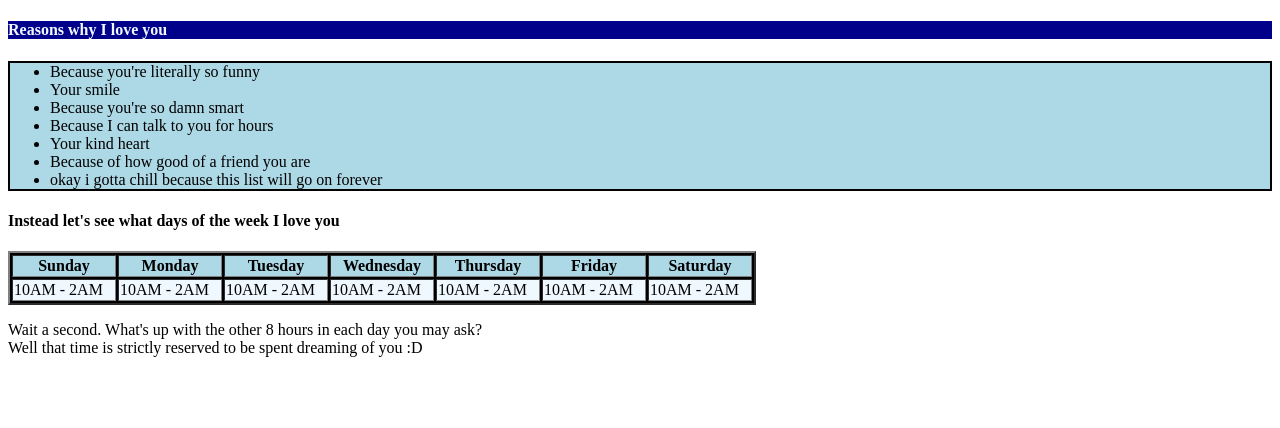
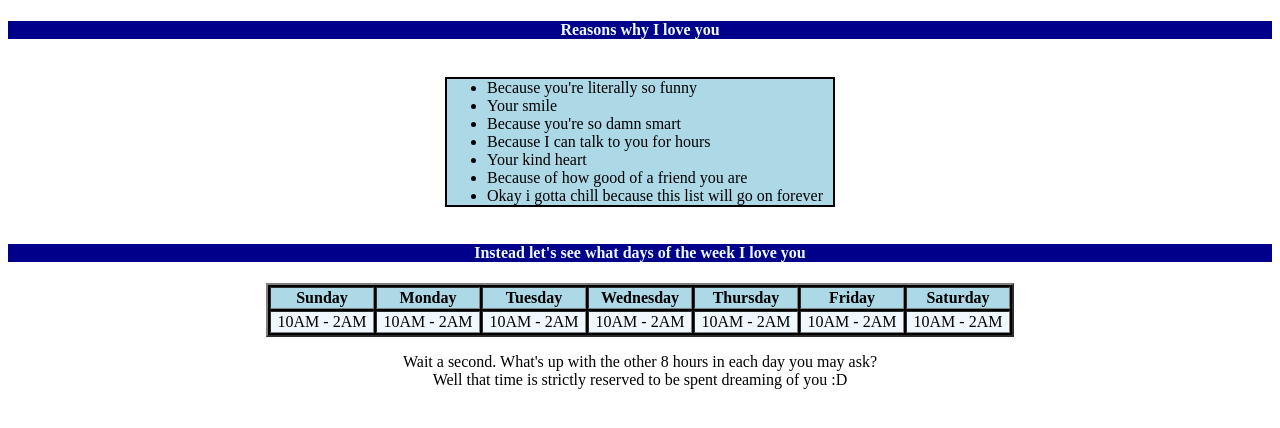
Before and after one commit to jlinares12/formibon, a plain HTML site: page reasons.html in a window 1280 px wide. Drawn offline with Linux system fonts and the light colour scheme.

Commit message:
fixed css and html pages to display nicer

```diff
--- a/StyleSheets/opening.css
+++ b/StyleSheets/opening.css
@@ -33,8 +33,8 @@ body{
 .poem{
     background-color: rgb(255, 85, 157);
     color: rgb(250, 246, 248);
-    font-weight: bold;
     text-align: center;
+
 }
 
 button{
--- /dev/null
+++ b/StyleSheets/reasons.css
@@ -0,0 +1,38 @@
+h4{
+    background-color: darkblue;
+    color:aliceblue;
+    text-align:center;
+}
+
+div.myReasons{
+    text-align: center;
+}
+
+li{
+    padding-right: 10px;
+}
+
+ul{
+    background-color: lightblue;
+    border: 2px solid;
+    display: inline-block;
+    text-align: left;
+}
+
+table{
+    background-color: black;
+    margin-left: auto;
+    margin-right: auto;
+}
+
+p{
+    text-align:center;
+}
+
+.daysOfTheWeek{
+    background-color: lightblue;
+}
+
+.times{
+    background-color: aliceblue;
+}
--- a/reasons.html
+++ b/reasons.html
@@ -2,22 +2,25 @@
 <html>
     <head>
         <title>For Mi Bonbonshita</title>
+        <link rel="stylesheet" href="StyleSheets/reasons.css"
     </head>
     <body>
-        <h4 style="background-color: darkblue; color:aliceblue">Reasons why I love you</h4>
-        <ul style="background-color: lightblue; border:2px solid">
+        <h4>Reasons why I love you</h4>
+        <div class="myReasons">
+            <ul>
                 <li>Because you're literally so funny</li>
                 <li>Your smile</li>
                 <li>Because you're so damn smart</li>
                 <li>Because I can talk to you for hours</li>
                 <li>Your kind heart</li>
                 <li>Because of how good of a friend you are</li>
-            <li>okay i gotta chill because this list will go on forever</li>
+                <li>Okay i gotta chill because this list will go on forever</li>
             </ul>
+        </div>
 
         <h4>Instead let's see what days of the week I love you</h4>
-        <table border="2" style="background-color: black;">
-            <tr align="center" style="background-color: lightblue;">
+            <table border="2">
+                <tr align="center" class="daysOfTheWeek">
                     <th width="100">Sunday</th>
                     <th width="100">Monday</th>
                     <th width="100">Tuesday</th>
@@ -26,7 +29,7 @@
                     <th width="100">Friday</th>
                     <th width="100">Saturday</th>
                 </tr>
-            <tr align="cent2er" style="background-color: aliceblue;">
+                <tr align="center" class="times">
                     <td>10AM - 2AM</td>
                     <td>10AM - 2AM</td>
                     <td>10AM - 2AM</td>
@@ -39,5 +42,6 @@
 
         <p>Wait a second. What's up with the other 8 hours in each day you may ask?
         <br>Well that time is strictly reserved to be spent dreaming of you :D</p>
+
     </body>
 </html>
```
Also changed, not shown: StyleSheets/index.css (+9 -1 lines), index.html (+2 -0 lines). Lines whose indentation alone changed are shown as unchanged.
